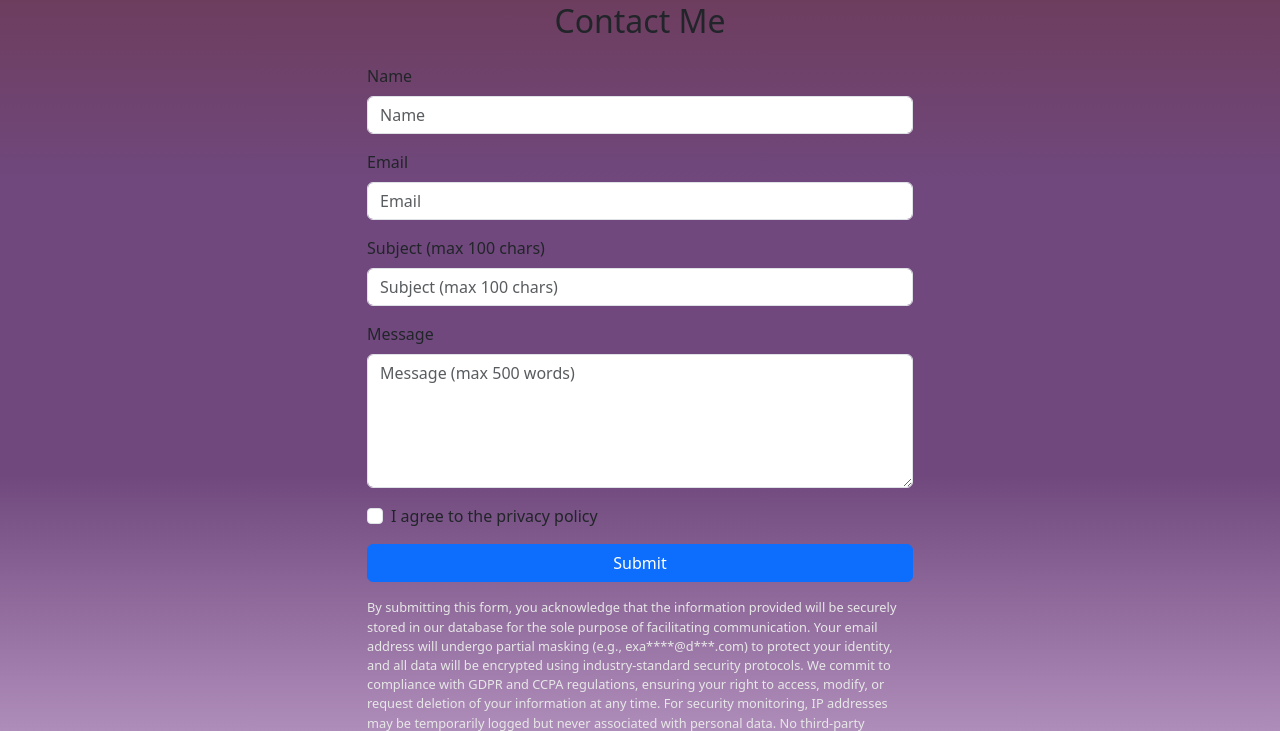
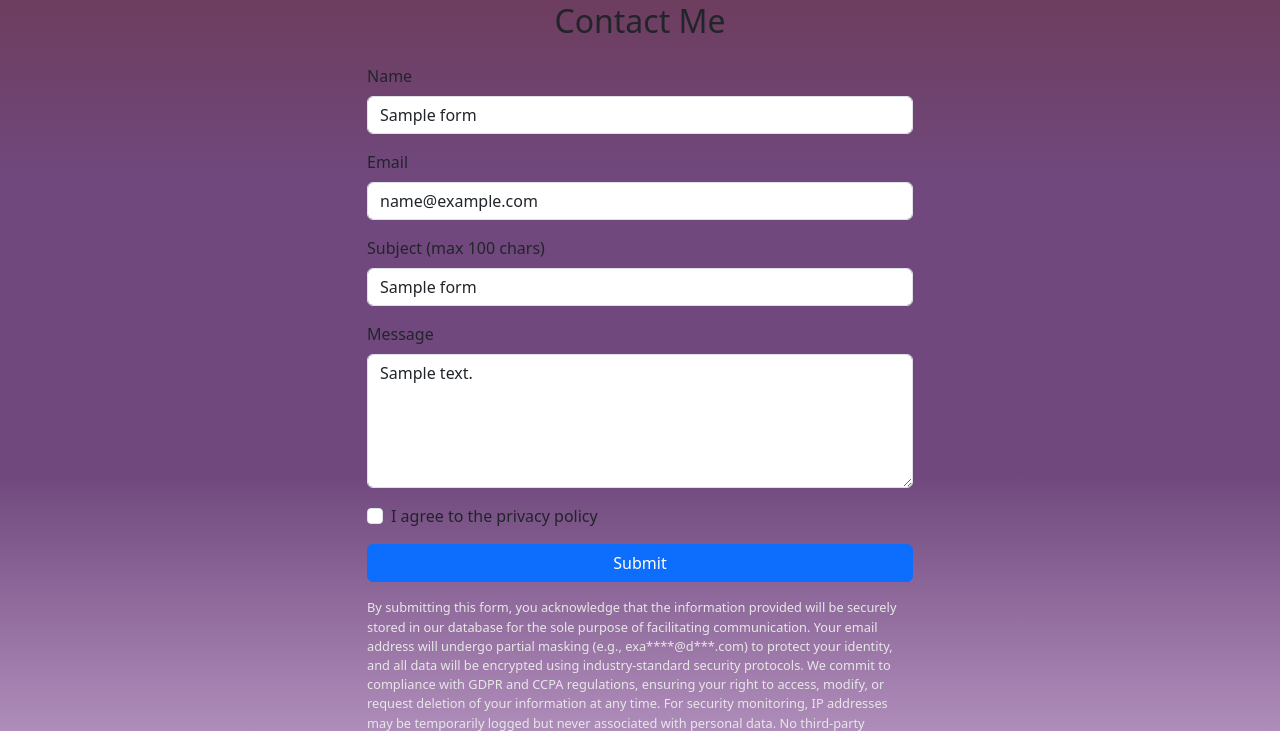
Before and after one commit to aemrcd/aemrcd-Portfolio, a Flask app: template templates/Contact.html in a window 1280 px wide. Shown: the part 110-841 px from the top of the page. Run offline with Flask 3, Linux system fonts and the light colour scheme; the template is opened without the code that fills it: most values are stand-ins (such as "Sample title", 1, 10 or a date in 2020); some libraries are stand-ins or nearby versions.

Commit message:
ADDED A SMTP FOR MY EMAIL

```diff
--- a/templates/Contact.html
+++ b/templates/Contact.html
@@ -14,51 +14,67 @@
         .privacy-disclaimer { font-size: 0.8em; color: #e7e7e7; }
         .invalid-feedback { display: none; }
         .is-invalid ~ .invalid-feedback { display: block; }
+        .error-popup { color: red; font-size: 0.875em; margin-top: 5px; }
     </style>
 </head>
 <body class="p-3">
 
     {% include 'navbar.html' %}
 
+    {% set form_data = form_data or {
+        'name': '',
+        'email': '',
+        'subject': '',
+        'message': '',
+        'privacyCheck': False
+    } %}
+
     <div class="container">
         <div class="row justify-content-center">
             <div class="col-md-8 col-lg-6">
                 <h2 class="text-center mb-4">Contact Me</h2>
-                <form id="contactForm">
+
+                {% if success %}
+                    <div class="alert alert-success">{{ success }}</div>
+                {% elif error %}
+                    <div class="alert alert-danger">{{ error }}</div>
+                {% endif %}
+
+                <form id="contactForm" method="POST" action="/submit">
                     <div class="mb-3">
                         <label for="name" class="form-label">Name</label>
-                        <input type="text" class="form-control" id="name" maxlength="50" required placeholder="Name">
-                        <div class="invalid-feedback"></div>
+                        <input type="text" name="name" class="form-control" id="name" maxlength="50" required
+                            placeholder="Name" value="{{ form_data.get('name', '') }}">
                     </div>
                     <div class="mb-3">
                         <label for="email" class="form-label">Email</label>
-                        <input type="email" class="form-control" id="email" required placeholder="Email">
-                        <div class="invalid-feedback"></div>
+                        <input type="email" name="email" class="form-control {% if errors['email'] %}is-invalid{% endif %}"
+                            id="email" required placeholder="Email" value="{{ form_data.get('email', '') }}">
+                        {% if errors['email'] %}
+                            <div class="error-popup">{{ errors['email'] }}</div>
+                        {% endif %}
                     </div>
                     <div class="mb-3">
                         <label for="subject" class="form-label">Subject (max 100 chars)</label>
-                        <input type="text" class="form-control" id="subject" maxlength="100" placeholder="Subject (max 100 chars)">
-                        <div class="invalid-feedback"></div>
+                        <input type="text" name="subject" class="form-control" id="subject" maxlength="100"
+                            placeholder="Subject (max 100 chars)" value="{{ form_data.get('subject', '') }}">
                     </div>
                     <div class="mb-3">
-                        <label for="message" class="form-label">Message </label>
-                        <textarea class="form-control" id="message" rows="5" maxlength="500" placeholder="Message (max 500 words)"></textarea>
-                        <div class="invalid-feedback"></div>
+                        <label for="message" class="form-label">Message</label>
+                        <textarea name="message" class="form-control" id="message" rows="5" maxlength="500"
+                            placeholder="Message (max 500 words)">{{ form_data.get('message', '') }}</textarea>
                     </div>
                     <div class="captcha-container">
-                        <div class="h-captcha" data-sitekey="{{ sitekey }}" ></div>
+                        <div class="h-captcha" data-sitekey="{{ sitekey }}"></div>
                     </div>
+                    <div class="mb-3 form-check">
+                        <input type="checkbox" name="privacyCheck" class="form-check-input" id="privacyCheck"
+                            required {% if form_data.get('privacyCheck') %}checked{% endif %}>
+                        <label class="form-check-label" for="privacyCheck">I agree to the privacy policy</label>
+                    </div>
+                    <button type="submit" class="btn btn-primary w-100">Submit</button>
+                </form>
 
-                    <div class="mb-3 form-check">
-                        <input type="checkbox" class="form-check-input" id="privacyCheck" required>
-                        <label class="form-check-label" for="privacyCheck">I agree to the privacy policy</label>
-                        <div class="invalid-feedback">You must agree to the privacy policy</div>
-                    </div>
-                    <button type="/submit" class="btn btn-primary w-100">Submit</button>
-                </form>
-                <div id="thankYou" class="hidden alert alert-success mt-3">
-                    Thank you! Your message has been sent successfully.
-                </div>
                 <div class="privacy-disclaimer mt-3">
                     By submitting this form, you acknowledge that the information provided will be securely
                     stored in our database for the sole purpose of facilitating communication. Your email
@@ -74,83 +90,8 @@
         </div>
     </div>
 
+    <!-- Required for hCaptcha to render -->
     <script src="https://js.hcaptcha.com/1/api.js?hl=en" async defer></script>
-
-    <script>
-        // When the form is submitted, this function will be triggered
-        document.getElementById('contactForm').addEventListener('submit', function(event) {
-            event.preventDefault();  // Prevent the default form submission
-
-            // Clear any previous error messages
-            clearErrors();
-
-            // Get the captcha response token
-            const captchaToken = hcaptcha.getResponse();
-
-            // If the captcha token is not present, show an error message
-            if (!captchaToken) {
-                showError('captcha', 'Please complete the CAPTCHA');
-                return;  // Stop further execution if captcha is not solved
-            }
-
-            // Collect form data into an object
-            const formData = {
-                name: document.getElementById('name').value,
-                email: document.getElementById('email').value,
-                subject: document.getElementById('subject').value,
-                message: document.getElementById('message').value,
-                captcha: captchaToken  // Include the captcha token in the data
-            };
-
-            // Send the form data to the server using fetch
-            fetch('/submit', {
-                method: 'POST',
-                headers: { 'Content-Type': 'application/json' },
-                body: JSON.stringify(formData)  // Convert the form data to JSON
-            })
-            .then(response => response.json())  // Wait for the server response
-            .then(result => {
-                // If the server confirms the submission was successful
-                if (result.success) {
-                    showSuccessMessage();
-                } else {
-                    showErrors(result.errors);  // Display server-side validation errors
-                }
-            });
-        });
-
-        // Function to clear any previous error messages
-        function clearErrors() {
-            const errorFields = document.querySelectorAll('.is-invalid');
-            errorFields.forEach(field => field.classList.remove('is-invalid'));  // Remove invalid class
-
-            const feedbacks = document.querySelectorAll('.invalid-feedback');
-            feedbacks.forEach(feedback => feedback.textContent = '');  // Clear error messages
-        }
-
-        // Function to display an error on a specific field
-        function showError(fieldId, message) {
-            const field = document.getElementById(fieldId);
-            field.classList.add('is-invalid');  // Add invalid class to the field
-            const feedback = field.closest('.form-group').querySelector('.invalid-feedback');
-            feedback.textContent = message;  // Set the error message
-        }
-
-        // Function to display the thank you message after successful submission
-        function showSuccessMessage() {
-            document.getElementById('contactForm').classList.add('hidden');
-            document.getElementById('thankYou').classList.remove('hidden');
-        }
-
-        // Function to display errors from the server (e.g., field validation errors)
-        function showErrors(errors) {
-            for (const field in errors) {
-                if (errors.hasOwnProperty(field)) {
-                    showError(field, errors[field]);
-                }
-            }
-        }
-    </script>
 
 </body>
 </html>
```
Also changed, not shown: SMTP.py (added, +37 -0 lines).
